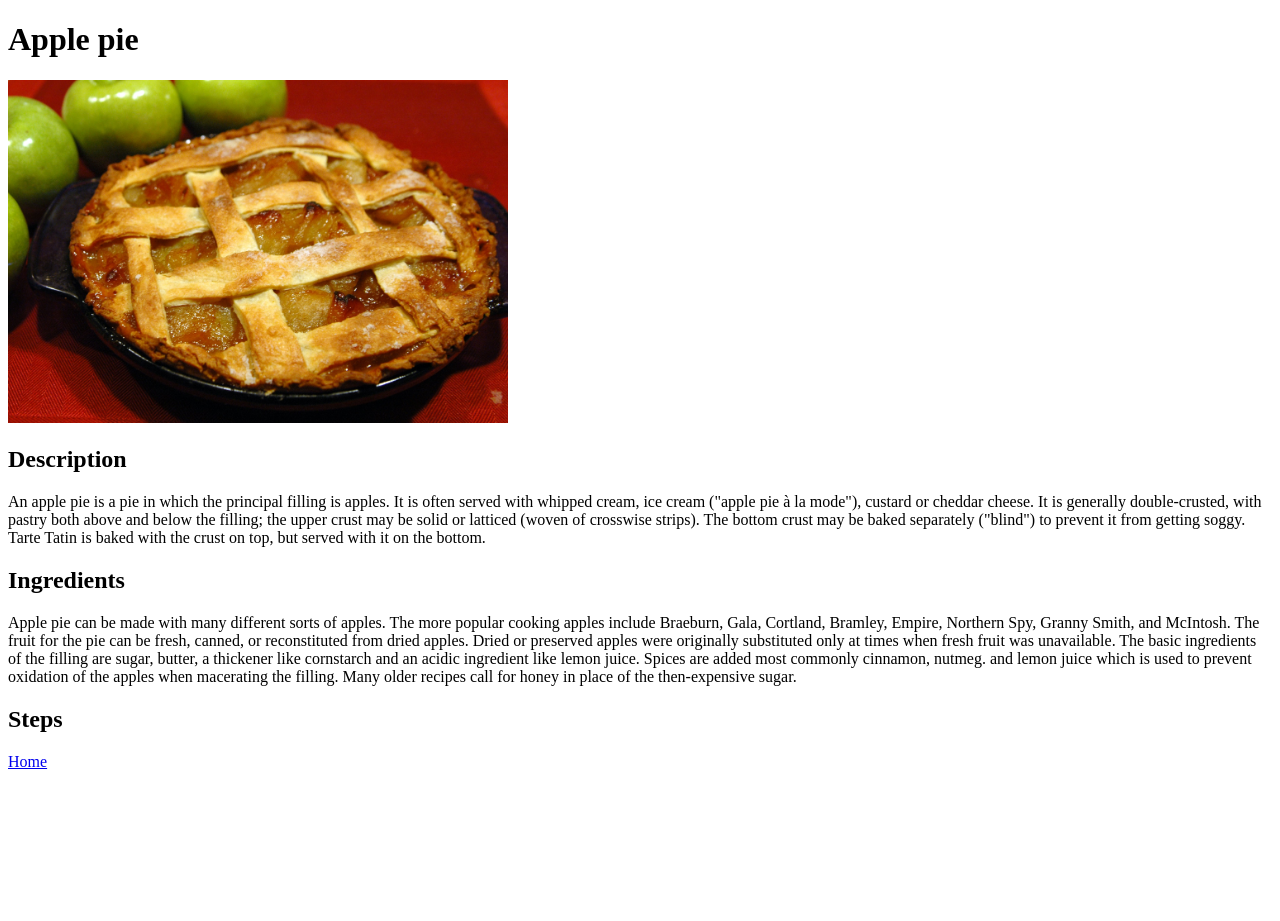
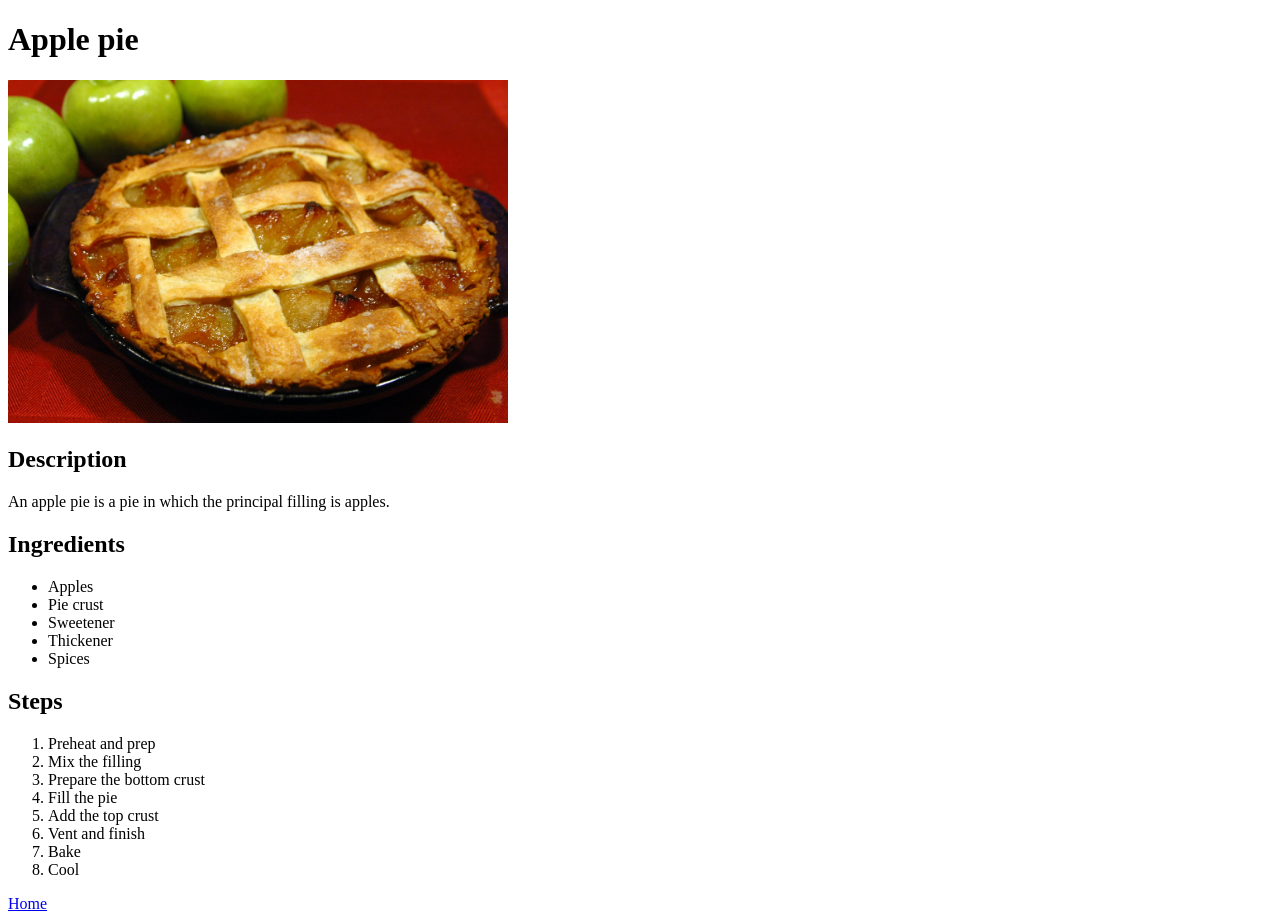
Before and after one commit to gleepcode/odin-recipes, a plain HTML site: page recipes/apple-pie.html in a window 1280 px wide. Before the commit the page ends 800 px from the top, so only its background shows below. Drawn offline with Linux system fonts and the light colour scheme.

Commit message:
Update recipe pages to include lists
Before adding css, I've added the list
requirement for this assignment that I skipped
initially.

```diff
--- a/recipes/apple-pie.html
+++ b/recipes/apple-pie.html
@@ -10,11 +10,26 @@
     <img src="../img/apple-pie.jpg" alt="" width="500">
 
     <h2>Description</h2>
-    <p>An apple pie is a pie in which the principal filling is apples. It is often served with whipped cream, ice cream ("apple pie à la mode"), custard or cheddar cheese. It is generally double-crusted, with pastry both above and below the filling; the upper crust may be solid or latticed (woven of crosswise strips). The bottom crust may be baked separately ("blind") to prevent it from getting soggy. Tarte Tatin is baked with the crust on top, but served with it on the bottom.</p>
+     <p>An apple pie is a pie in which the principal filling is apples.</p>
     <h2>Ingredients</h2>
-    <p>Apple pie can be made with many different sorts of apples. The more popular cooking apples include Braeburn, Gala, Cortland, Bramley, Empire, Northern Spy, Granny Smith, and McIntosh. The fruit for the pie can be fresh, canned, or reconstituted from dried apples. Dried or preserved apples were originally substituted only at times when fresh fruit was unavailable. The basic ingredients of the filling are sugar, butter, a thickener like cornstarch and an acidic ingredient like lemon juice. Spices are added most commonly cinnamon, nutmeg. and lemon juice which is used to prevent oxidation of the apples when macerating the filling. Many older recipes call for honey in place of the then-expensive sugar.</p>
+        <ul>
+            <li>Apples</li>
+            <li>Pie crust</li>
+            <li>Sweetener</li>
+            <li>Thickener</li>
+            <li>Spices</li>
+        </ul>
     <h2>Steps</h2>
-    <p></p>
+        <ol>
+            <li>Preheat and prep</li>
+            <li>Mix the filling</li>
+            <li>Prepare the bottom crust</li>
+            <li>Fill the pie</li>
+            <li>Add the top crust</li>
+            <li>Vent and finish</li>
+            <li>Bake</li>
+            <li>Cool</li>
+        </ol>
 
 
     <a href="../index.html">Home</a>
```
Also changed, not shown: index.html (+1 -0 lines), recipes/deviled-eggs.html (+17 -5 lines), recipes/pizza-margherita.html (+15 -3 lines).
